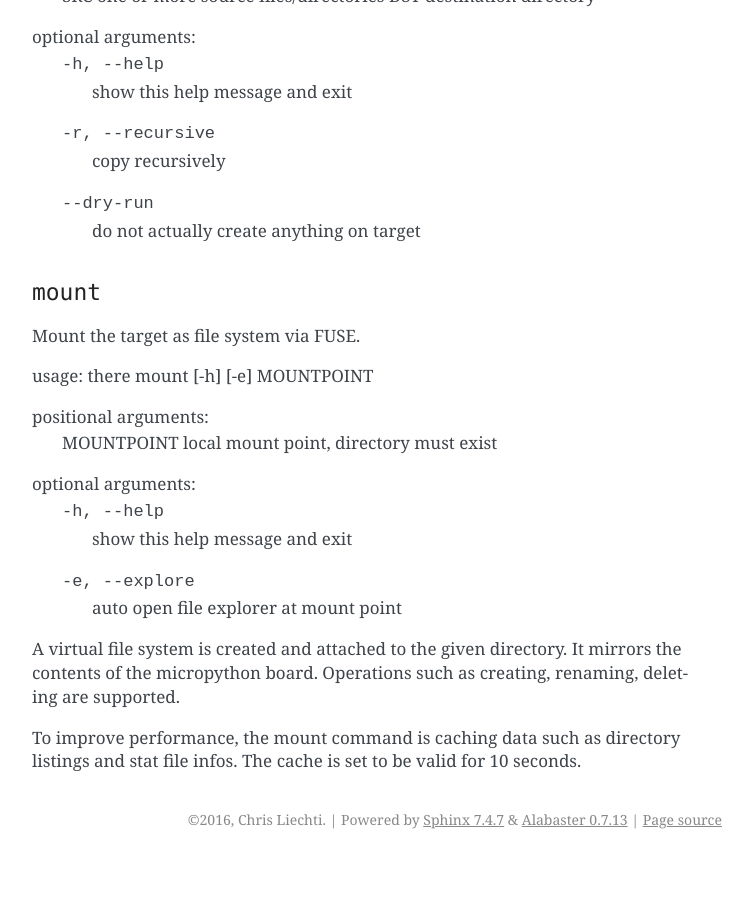
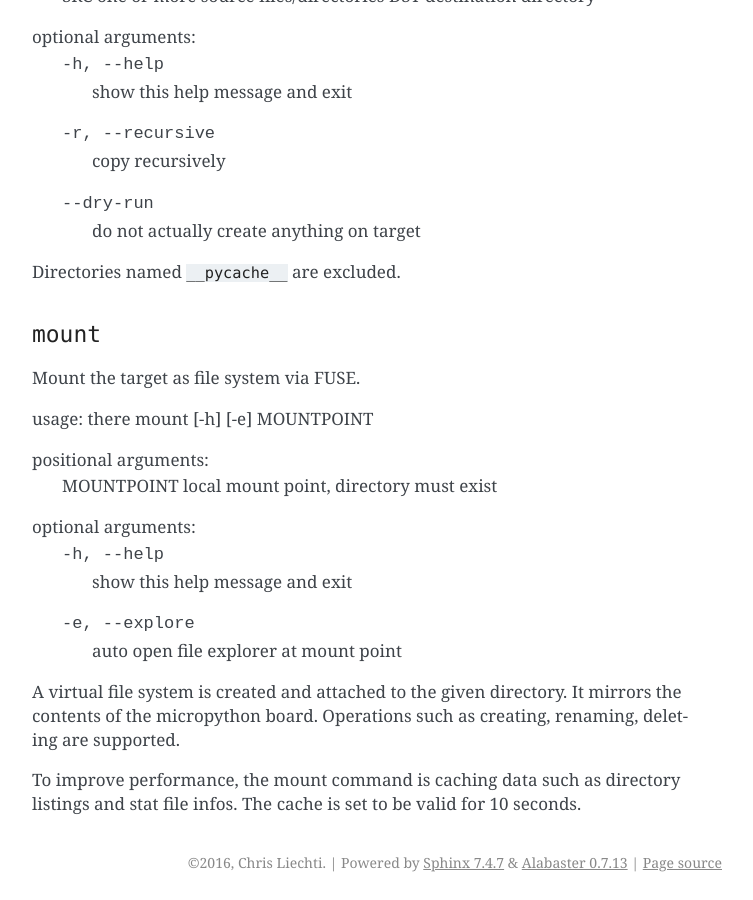
Before and after one commit to zsquareplusc/mpy-repl-tool, a Sphinx documentation site: the page built from documentation/commandline.rst, in a window 1280 px wide and 900 px high, scrolled down 3725 px. Shown: the whole window, without its empty margins (388-1141 px from the left). Built offline with Sphinx 7.4.7, drawn with Linux system fonts in a browser that asks for light colours; before the commit the page ends 4584 px from its top, so only the background shows below that.

Commit message:
docs: update

```diff
--- a/documentation/appendix.rst
+++ b/documentation/appendix.rst
@@ -9,8 +9,6 @@ Getting ``mount`` to run on Windows
 
 Install https://github.com/dokan-dev/dokany/releases/tag/v1.0.1
 (Tested with V1.0.1)
-
-XXX prepare patch
 
 Patch fuse.py:
 
--- a/documentation/commandline.rst
+++ b/documentation/commandline.rst
@@ -153,6 +153,8 @@ optional arguments:
   -r, --recursive  copy recursively
   --dry-run        do not actually create anything on target
 
+Directories named ``__pycache__`` are excluded.
+
 
 ``mount``
 ---------
```
